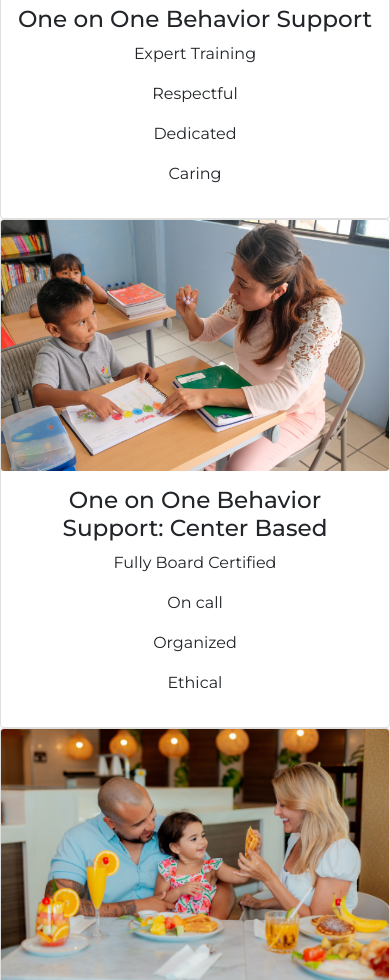
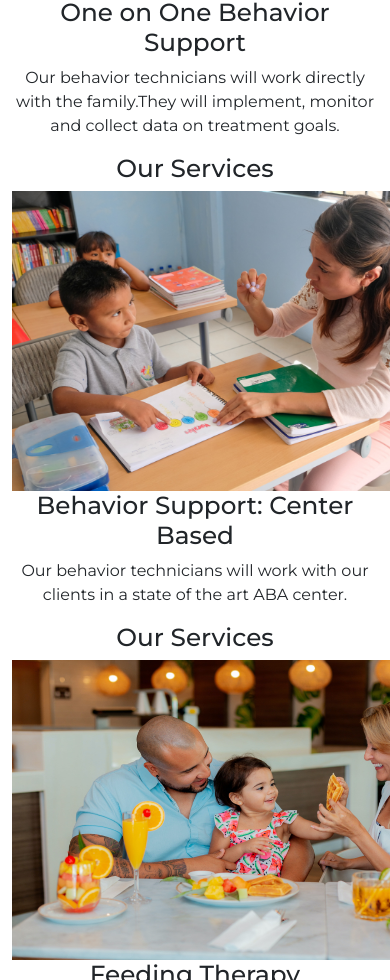
Before and after one commit to mejowett/dearborn-aba-site, a React (Create React App) app: page /services in a window 390 px wide. Shown: the part 1020-2000 px from the top of the page. Built offline with nearby package versions, Linux system fonts and the light colour scheme.

Commit message:
Service models

```diff
--- a/src/App.js
+++ b/src/App.js
@@ -6,9 +6,7 @@ import "bootstrap-social/bootstrap-social.css";
 import "./App.css";
 
 class App extends Component {
-
   render() {
-
     return (
       <BrowserRouter>
         <div className="App">
--- a/src/component/MainComponent.js
+++ b/src/component/MainComponent.js
@@ -5,36 +5,64 @@ import Contact from "./ContactComponent";
 import Services from "./ServicesComponent";
 import CallToAction from "./CallToActionComponent";
 import Footer from "./FooterComponent";
-
 import { Switch, Route, Redirect } from "react-router-dom";
-
 
 class Main extends Component {
   constructor(props) {
     super(props);
     this.state = {
+      models: [
+        {
+          id: 0,
+          name: "One on One Behavior Support",
+          description:
+            "Our behavior technicians will work directly with the family.They will implement, monitor and collect data on treatment goals.",
+          image: "/images/reading.jpg",
+        },
 
+        {
+          id: 1,
+          name: "Behavior Support: Center Based  ",
+
+          description:
+            "Our behavior technicians will work with our clients in a state of the art ABA center.",
+          image: "/images/center.jpg",
+        },
+        {
+          id: 2,
+          name: " Feeding Therapy ",
+          description:
+            "Feeding therapy can expand your child's diet and improve mealtimes. Lorem ipsum dolor sit amet.",
+          image: "/images/feeding-therapy.jpg",
+        },
+        {
+          id: 3,
+          name: "Social Skills: Age Appropriate",
+          description:
+            "Real world experience and practice that can improve your child's relationships.",
+          image: "/images/friendship.jpg",
+        },
+      ],
     };
-
   }
 
   render() {
-
     const HomePage = () => {
-          return (
-              <Home />
-          );
+      return <Home />;
     };
-
 
     return (
       <div>
-              <Header/>
+        <Header />
         <Switch>
-                    <Route path='/home' component={HomePage} />
-                    <Route path='/services' component={Services} />
-                    <Route path='/contactus' component={Contact} />
-                    <Redirect to='/home' />
+          <Route path="/home" component={HomePage} />
+          <Route
+            exact
+            path="/services"
+            render={() => <Services models={this.state.models} />}
+          />
+          <Route path="/contactus" component={Contact} />
+          <Redirect to="/home" />
         </Switch>
         <CallToAction />
         <Footer />
@@ -43,5 +71,4 @@ class Main extends Component {
   }
 }
 
-
 export default Main;
--- a/src/component/ServicesComponent.js
+++ b/src/component/ServicesComponent.js
@@ -3,124 +3,180 @@ import { Card, CardImg, CardBody } from "reactstrap";
 import "bootstrap/dist/css/bootstrap.min.css";
 
 class Services extends Component {
+  constructor(props) {
+    super(props);
+    // this.state = props.models;
+    //   models: [
+    //     {
+    //       id: 0,
+    //       name: "One on One Behavior Support",
+    //       description:
+    //         "Our behavior technicians will work directly with the family.They will implement, monitor and collect data on treatment goals.",
+    //       image: "/images/reading.jpg",
+    //     },
+
+    //     {
+    //       id: 1,
+    //       name: " One on One Behavior Support: Center Based  ",
+
+    //       description:
+    //         "Our behavior technicians will work with our clients in a state of the art ABA center.",
+    //       image: "/images/center.jpg",
+    //     },
+    //     {
+    //       id: 2,
+    //       name: " Feeding Therapy ",
+    //       description:
+    //         "Feeding therapy can expand your child's diet and improve mealtimes. Lorem ipsum dolor sit amet.",
+    //       image: "/images/feeding-therapy.jpg",
+    //     },
+    //     {
+    //       id: 3,
+    //       name: "Social Skills: Age Appropriate",
+    //       description:
+    //         "Real world experience and practice that can improve your child's relationships.",
+    //       image: "/images/friendship.jpg",
+    //     },
+    //   ],
+    // };
+  }
   render() {
+    const services = this.props.models.map((model) => {
+      return (
+        <React.Fragment>
+          <h2 class="section-heading">Our Services</h2>
+          <div key={model.id} className="col">
+            <img
+              src={model.image}
+              alt={model.name}
+              style={{ width: "500px", height: "300px" }}
+            />
+            <h2>{model.name}</h2>
+            <p>{model.description}</p>
+          </div>
+        </React.Fragment>
+      );
+    });
     return (
-      <React.Fragment>
-        <h2 class="section-heading">Our Services</h2>
-        <div className="row">
-          <div className="team-column col-lg-6 col-md-6">
-            <Card>
-              <CardImg
-                src="/images/reading.jpg"
-                className="card-img-top"
-                alt="reading"
-              />
+      <div className="container">
+        <div className="row">{services}</div>
+      </div>
+      // <React.Fragment>
+      //   <h2 class="section-heading">Our Services</h2>
+      //   {/* <div className="row">
+      //     <div className="team-column col-lg-6 col-md-6">
+      //       <Card>
+      //         <CardImg
+      //           src="/images/reading.jpg"
+      //           className="card-img-top"
+      //           alt="reading"
+      //         />
 
-              <CardBody>
-                <h3>One on One Behavior Support</h3>
+      //         <CardBody>
+      //           <h3>One on One Behavior Support</h3>
 
-                <p>Expert Training</p>
-                <p>Respectful</p>
-                <p>Dedicated</p>
-                <p>Caring</p>
-              </CardBody>
-            </Card>
-          </div>
+      //           <p>Expert Training</p>
+      //           <p>Respectful</p>
+      //           <p>Dedicated</p>
+      //           <p>Caring</p>
+      //         </CardBody>
+      //       </Card>
+      //     </div>
 
-          <div className="team-column col-lg-6 col-md-6">
-            <Card>
-              <CardImg src="/images/center.jpg" alt="teacher and student" />
+      //     <div className="team-column col-lg-6 col-md-6">
+      //       <Card>
+      //         <CardImg src="/images/center.jpg" alt="teacher and student" />
 
-              <CardBody>
-                <h3>One on One Behavior Support: Center Based</h3>
-                <p>Fully Board Certified</p>
-                <p>On call</p>
-                <p>Organized</p>
-                <p>Ethical</p>
-              </CardBody>
-            </Card>
-          </div>
+      //         <CardBody>
+      //           <h3>One on One Behavior Support: Center Based</h3>
+      //           <p>Fully Board Certified</p>
+      //           <p>On call</p>
+      //           <p>Organized</p>
+      //           <p>Ethical</p>
+      //         </CardBody>
+      //       </Card>
+      //     </div>
 
-          <div className="team-column col-lg-6 col-md-6">
-            <Card>
-              <CardImg src="/images/feeding-therapy.jpg" alt="mealtime" />
+      //     <div className="team-column col-lg-6 col-md-6">
+      //       <Card>
+      //         <CardImg src="/images/feeding-therapy.jpg" alt="mealtime" />
 
-              <CardBody>
-                <h3>Feeding Therapy</h3>
-                <p>Problem Solvers</p>
-                <p>On call</p>
-                <p>Ready to listen</p>
-                <p>Organized</p>
-              </CardBody>
-            </Card>
-          </div>
-          <div className="team-column col-lg-6 col-md-6">
-            <Card>
-              <CardImg src="/images/friendship.jpg" alt="friends" />
+      //         <CardBody>
+      //           <h3>Feeding Therapy</h3>
+      //           <p>Problem Solvers</p>
+      //           <p>On call</p>
+      //           <p>Ready to listen</p>
+      //           <p>Organized</p>
+      //         </CardBody>
+      //       </Card>
+      //     </div>
+      //     <div className="team-column col-lg-6 col-md-6">
+      //       <Card>
+      //         <CardImg src="/images/friendship.jpg" alt="friends" />
 
-              <CardBody>
-                <h3>Social Skills: Age Appropriate</h3>
-                <p>Problem Solvers</p>
-                <p>On call</p>
-                <p>Ready to listen</p>
-                <p>Organized</p>
-              </CardBody>
-            </Card>
-          </div>
-        </div>
-        <h2 class="section-heading">Meet the Team</h2>
-        <p>
-          They are supportive, engaging and believe in the uniqueness of all
-          individuals.
-        </p>
-        <div className="row">
-          <div className="team-column col-lg-4 col-md-6">
-            <Card>
-              <CardImg
-                src="/images/smiling-staff.jpg"
-                className="card-img-top"
-                alt="smiling-staff"
-              />
+      //         <CardBody>
+      //           <h3>Social Skills: Age Appropriate</h3>
+      //           <p>Problem Solvers</p>
+      //           <p>On call</p>
+      //           <p>Ready to listen</p>
+      //           <p>Organized</p>
+      //         </CardBody>
+      //       </Card>
+      //     </div>
+      //   </div> */}
+      //   <h2 class="section-heading">Meet the Team</h2>
+      //   <p>
+      //     They are supportive, engaging and believe in the uniqueness of all
+      //     individuals.
+      //   </p>
+      //   <div className="row">
+      //     <div className="team-column col-lg-4 col-md-6">
+      //       <Card>
+      //         <CardImg
+      //           src="/images/smiling-staff.jpg"
+      //           className="card-img-top"
+      //           alt="smiling-staff"
+      //         />
 
-              <CardBody>
-                <h3>Behavior Technician</h3>
+      //         <CardBody>
+      //           <h3>Behavior Technician</h3>
 
-                <p>Expert Training</p>
-                <p>Respectful</p>
-                <p>Dedicated</p>
-                <p>Caring</p>
-              </CardBody>
-            </Card>
-          </div>
+      //           <p>Expert Training</p>
+      //           <p>Respectful</p>
+      //           <p>Dedicated</p>
+      //           <p>Caring</p>
+      //         </CardBody>
+      //       </Card>
+      //     </div>
 
-          <div className="team-column col-lg-4 col-md-6">
-            <Card>
-              <CardImg src="/images/bcbas.jpg" alt="BCBA's" />
+      //     <div className="team-column col-lg-4 col-md-6">
+      //       <Card>
+      //         <CardImg src="/images/bcbas.jpg" alt="BCBA's" />
 
-              <CardBody>
-                <h3>BCBA</h3>
-                <p>Fully Board Certified</p>
-                <p>On call</p>
-                <p>Organized</p>
-                <p>Ethical</p>
-              </CardBody>
-            </Card>
-          </div>
+      //         <CardBody>
+      //           <h3>BCBA</h3>
+      //           <p>Fully Board Certified</p>
+      //           <p>On call</p>
+      //           <p>Organized</p>
+      //           <p>Ethical</p>
+      //         </CardBody>
+      //       </Card>
+      //     </div>
 
-          <div className="team-column col-lg-4 col-md-6">
-            <Card>
-              <CardImg src="/images/csm.jpg" alt="CSM" />
-              <CardBody>
-                <h3>CSM</h3>
-                <p>Problem Solvers</p>
-                <p>On call</p>
-                <p>Ready to listen</p>
-                <p>Organized</p>
-              </CardBody>
-            </Card>
-          </div>
-        </div>
-      </React.Fragment>
+      //     <div className="team-column col-lg-4 col-md-6">
+      //       <Card>
+      //         <CardImg src="/images/csm.jpg" alt="CSM" />
+      //         <CardBody>
+      //           <h3>CSM</h3>
+      //           <p>Problem Solvers</p>
+      //           <p>On call</p>
+      //           <p>Ready to listen</p>
+      //           <p>Organized</p>
+      //         </CardBody>
+      //       </Card>
+      //     </div>
+      //   </div>
+      // </React.Fragment>
     );
   }
 }
```
Also changed, not shown: src/shared/models.js (+8 -35 lines). Lines whose indentation alone changed are shown as unchanged.
